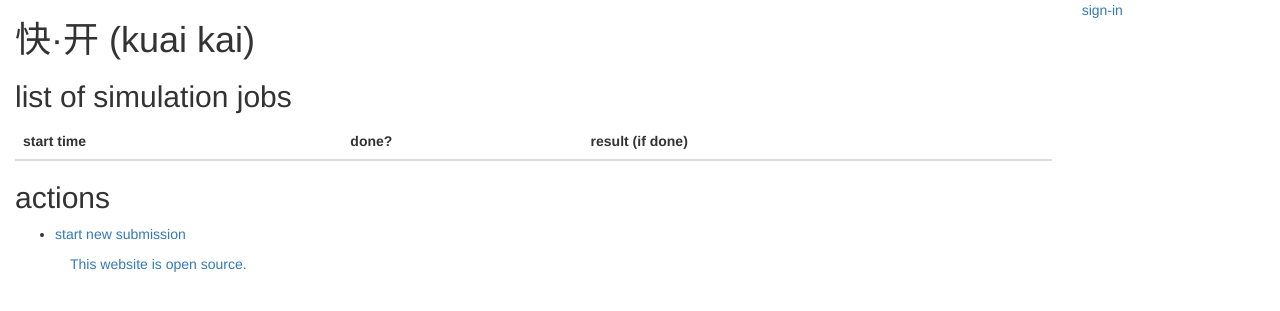
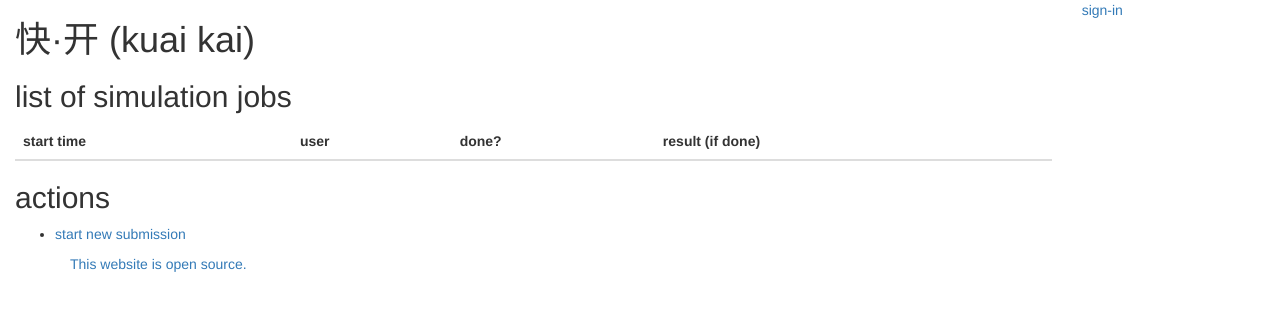
Before and after one commit to kuaikai/kuaikai, a Django app: page / in a window 1280 px wide. Shown: the top 311 px of the page. Run offline with Django 3.2, Linux system fonts and the light colour scheme; data that the repository does not hold is empty; parts of the project's set-up code (start-up, migrations or seed data) failed here and were passed over; some libraries are stand-ins or nearby versions.

Commit message:
add user avatars and display names
When other authentication providers besides GitHub are added, it will
be necessary to add rules for selecting which avatar is used, which
display name is used, etc. Another idea is to offer the possibilities
as a choice for the user.

```diff
--- a/acarbroker/acarbroker/models.py
+++ b/acarbroker/acarbroker/models.py
@@ -10,7 +10,8 @@
 
 
 class User(AbstractUser):
-    pass
+    picture_url = models.URLField()
+    display_name = models.CharField(max_length=128)
 
 
 class SimJob(models.Model):
--- a/acarbroker/acarbroker/templates/acarbroker/index.html
+++ b/acarbroker/acarbroker/templates/acarbroker/index.html
@@ -3,11 +3,12 @@
 <h1>快·开 (kuai kai)</h1>
 <h2>list of simulation jobs</h2>
 <table class="table">
-<thead><tr><th>start time</th><th>done?</th><th>result (if done)</th></tr></thead>
+<thead><tr><th>start time</th><th>user</th><th>done?</th><th>result (if done)</th></tr></thead>
 <tbody>
 {% for job in jobs %}
 <tr>
   <td>{{ job.starttime }}</td>
+  <td><img width="32" src="{{ job.user_picture_url }}" alt="avatar of {{ job.user_name }}" title="{{ job.user_name }}"></td>
   <td>{{ job.done }}</td>
   <td>{% if job.result %}{{ job.result }}{% endif %}</td>
 </tr>
--- a/acarbroker/acarbroker/views.py
+++ b/acarbroker/acarbroker/views.py
@@ -23,7 +23,7 @@
 
 from . import views
 from . import tasks
-from .models import SimJob
+from .models import SimJob, User
 from .settings import AUTH0_CLIENT_ID, AUTH0_CLIENT_SECRET, AUTH0_REDIRECT_URI, AUTH0_TENANT_DOMAIN
 
 
@@ -35,6 +35,8 @@
         for job in SimJob.objects.iterator():
             context['jobs'].append({
                 'starttime': job.starttime.strftime('%a, %d %b %Y %T %z'),
+                'user_name': job.user.display_name,
+                'user_picture_url': job.user.picture_url,
                 'result': job.result,
                 'done': job.done,
             })
@@ -139,6 +141,17 @@
         raise Http404()
 
     user = authenticate(request, remote_user=payload['sub'])
+    if 'picture' in payload:
+        user.picture_url = payload['picture']
+    else:
+        user.picture_url = ''  # empty string => not known
+    if 'name' in payload:
+        user.display_name = payload['name']
+    elif 'nickname' in payload:
+        user.display_name = payload['nickname']
+    else:
+        user.display_name = str(user.username)
+    user.save()
     if user is not None:
         login(request, user)
         return HttpResponseRedirect(reverse('submit'))
```
